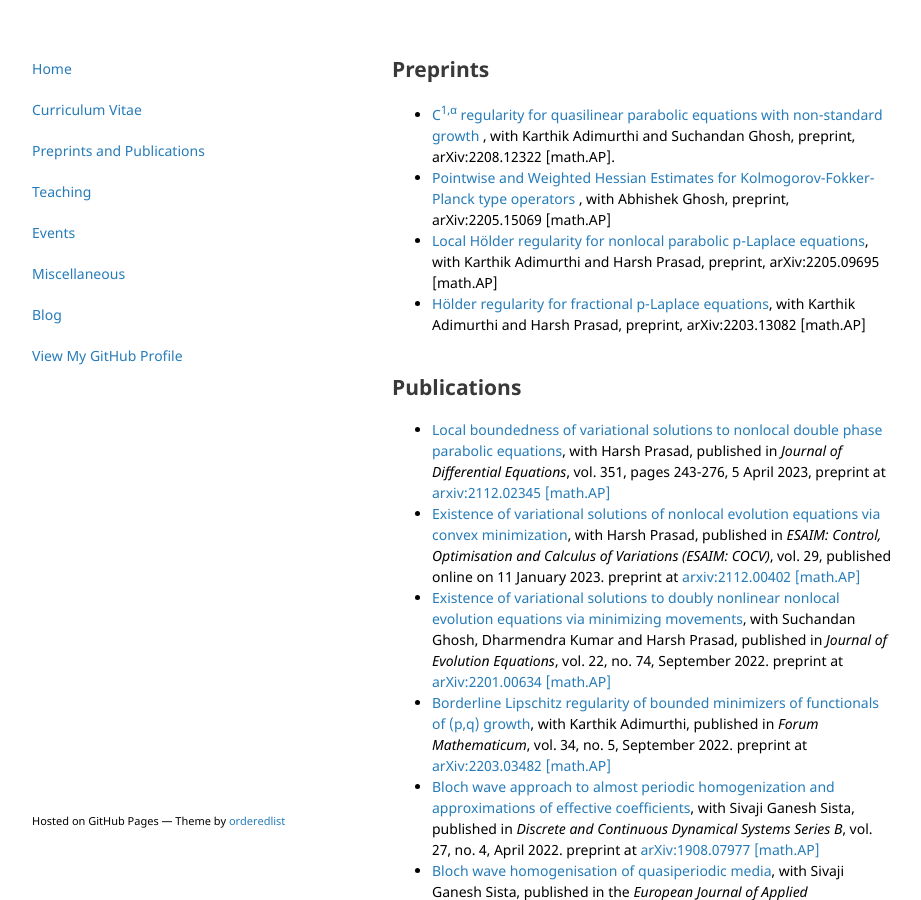
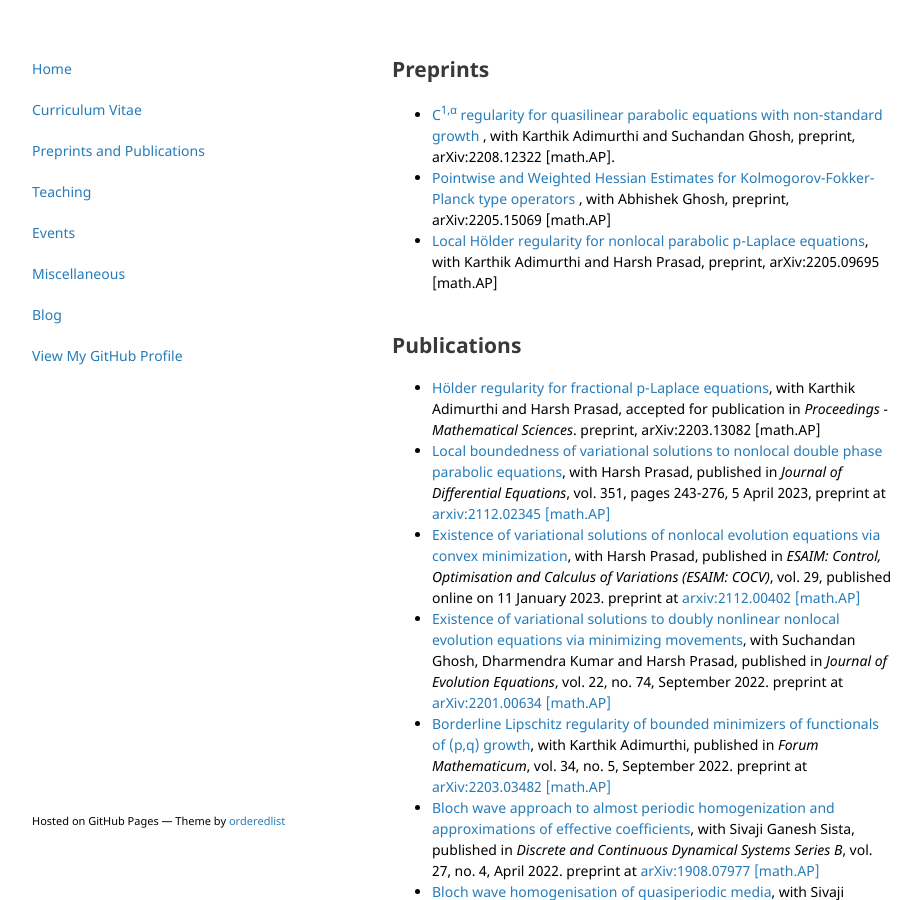
Before and after one commit to vivektewary/vivektewary.github.io, a Jekyll site: the page built from pubs.html, in a window 1280 px wide and 900 px high. Shown: the whole window, without its empty margins (178-1099 px from the left). Built offline with Jekyll 4.4.1, drawn with Linux system fonts in a browser that asks for light colours.

Commit message:
Update pubs.html

```diff
--- a/pubs.html
+++ b/pubs.html
@@ -8,11 +8,11 @@ title: Home
 <li><a href="https://arxiv.org/abs/2208.12322"style="text-decoration:none" target="_blank"> C<sup>1,&alpha;</sup> regularity for quasilinear parabolic equations with non-standard growth </a>, with Karthik Adimurthi and Suchandan Ghosh, preprint, arXiv:2208.12322 [math.AP].</li>
 <li><a href="https://arxiv.org/abs/2205.15069"style="text-decoration:none" target="_blank"> Pointwise and Weighted Hessian Estimates for Kolmogorov-Fokker-Planck type operators </a>, with Abhishek Ghosh, preprint, arXiv:2205.15069 [math.AP]</li>
 <li><a href="https://arxiv.org/abs/2205.09695"style="text-decoration:none" target="_blank">Local Hölder regularity for nonlocal parabolic p-Laplace equations</a>, with Karthik Adimurthi and Harsh Prasad, preprint, arXiv:2205.09695 [math.AP]</li>
-<li><a href="https://arxiv.org/abs/2203.13082"style="text-decoration:none" target="_blank">Hölder regularity for fractional p-Laplace equations</a>, with Karthik Adimurthi and Harsh Prasad, preprint, arXiv:2203.13082 [math.AP]</li>
 </ul>
 <br>
 <h2>Publications</h2>
 <ul>
+<li><a href="https://arxiv.org/abs/2203.13082"style="text-decoration:none" target="_blank">Hölder regularity for fractional p-Laplace equations</a>, with Karthik Adimurthi and Harsh Prasad, accepted for publication in <i>Proceedings - Mathematical Sciences</i>. preprint, arXiv:2203.13082 [math.AP]</li>
 <li><a href="https://doi.org/10.1016/j.jde.2022.12.029"style="text-decoration:none" target="_blank">Local boundedness of variational solutions to nonlocal double phase parabolic equations</a>, with Harsh Prasad, published in <i>Journal of Differential Equations</i>, vol. 351, pages 243-276, 5 April 2023, preprint at <a href="https://arxiv.org/abs/2112.02345"style="text-decoration:none" target="_blank"> arxiv:2112.02345 [math.AP]</a></li>
 <li><a href="https://doi.org/10.1051/cocv/2022087"style="text-decoration:none" target="_blank">Existence of variational solutions of nonlocal evolution equations via convex minimization</a>, with Harsh Prasad, published in <i>ESAIM: Control, Optimisation and Calculus of Variations (ESAIM: COCV)</i>, vol. 29, published online on 11 January 2023. preprint at <a href="https://arxiv.org/abs/2112.00402"style="text-decoration:none" target="_blank">arxiv:2112.00402 [math.AP]</a></li>
 <li><a href="https://doi.org/10.1007/s00028-022-00834-2"style="text-decoration:none" target="_blank">Existence of variational solutions to doubly nonlinear nonlocal evolution equations via minimizing movements</a>, with Suchandan Ghosh, Dharmendra Kumar and Harsh Prasad, published in <i>Journal of Evolution Equations</i>, vol. 22, no. 74, September 2022. preprint at <a href="https://arxiv.org/abs/2201.00634"style="text-decoration:none" target="_blank">arXiv:2201.00634 [math.AP]</a></li>
```
